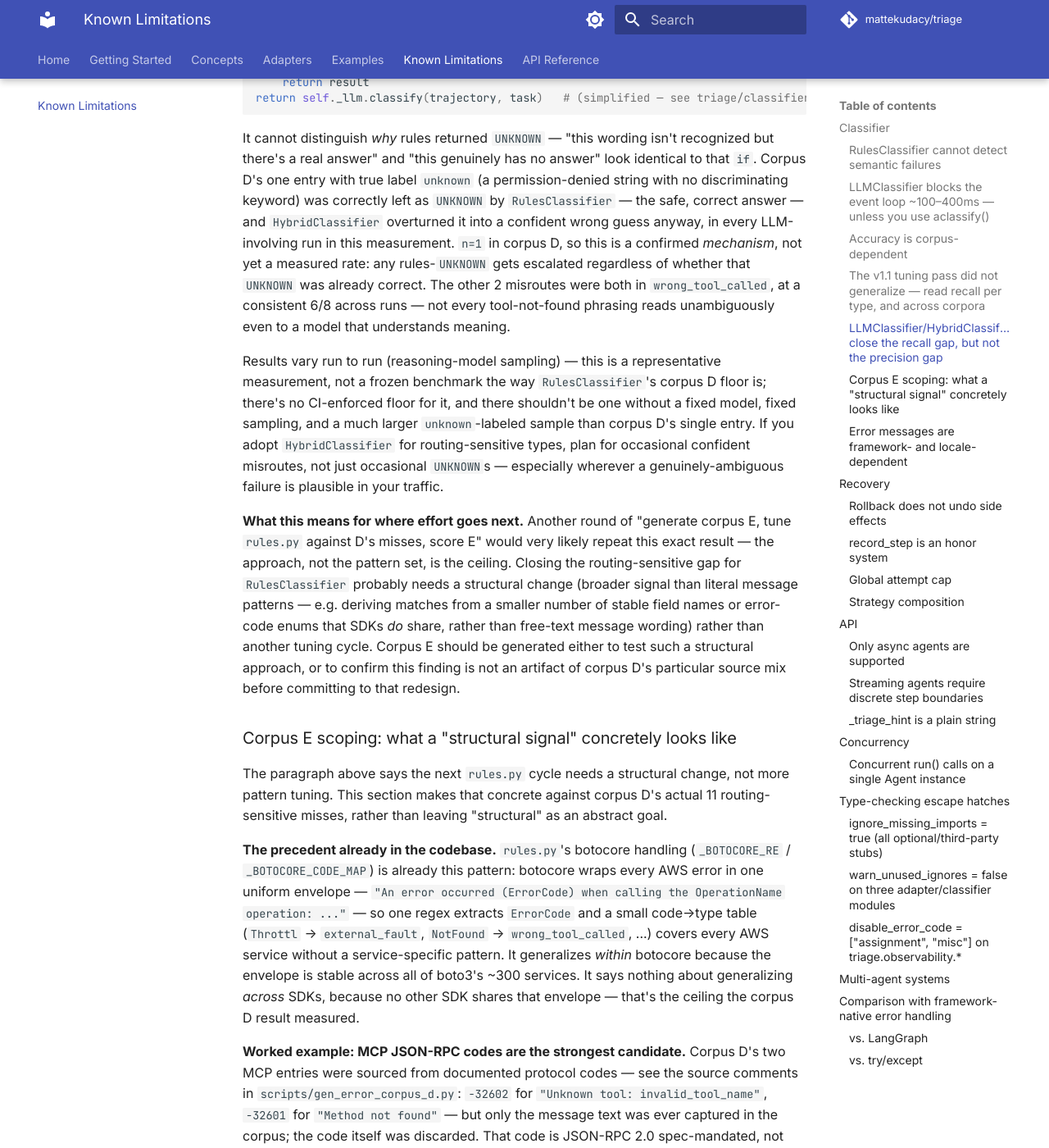
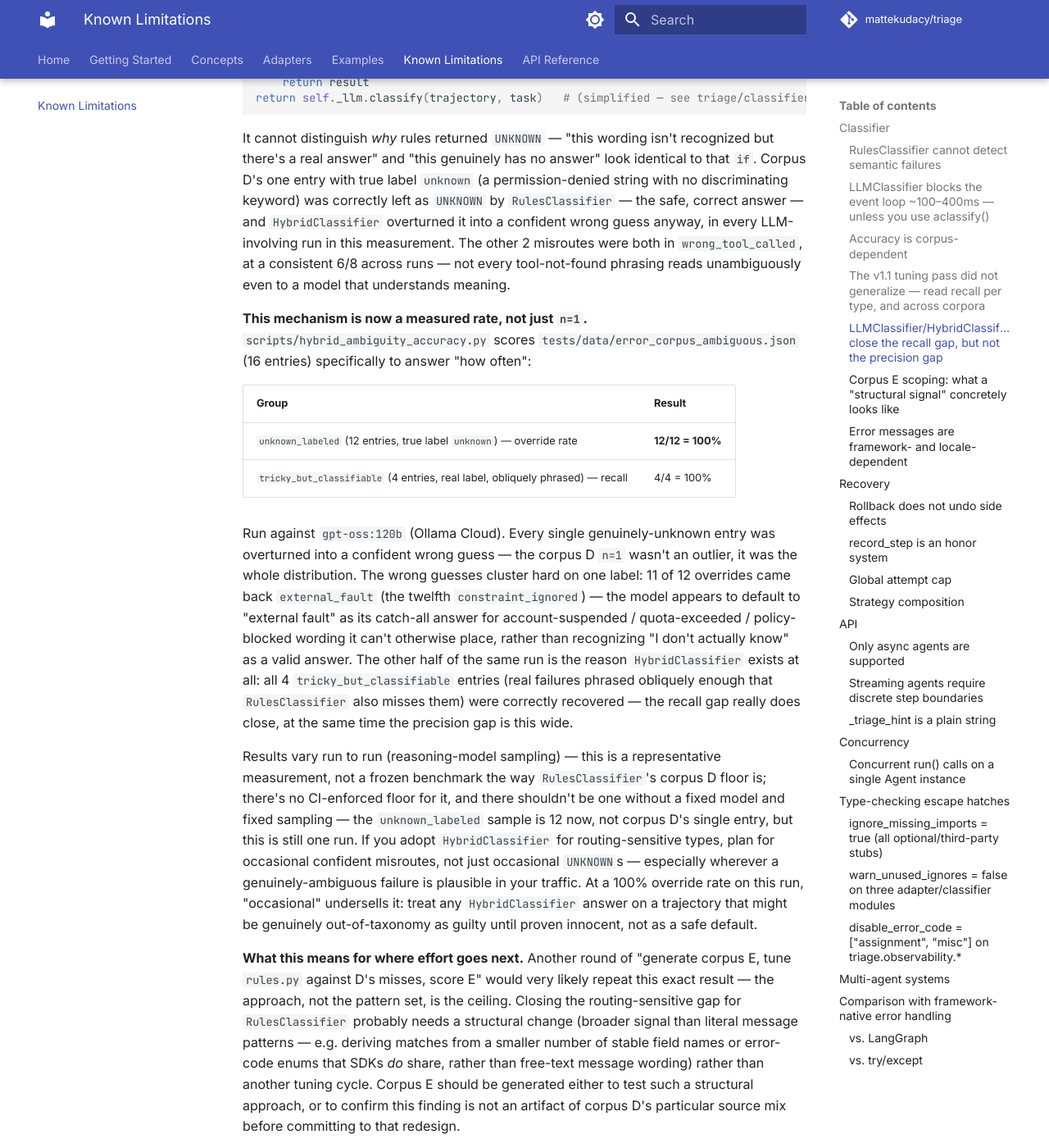
Before and after one commit to mattekudacy/triage, an MkDocs documentation site: the page built from docs/known-limitations.md, in a window 1280 px wide and 1400 px high, scrolled down 4022 px. Shown: the whole window at 82% size. Built offline with MkDocs 1.6.1 and Material for MkDocs 9.7.7, drawn with Linux system fonts in a browser that asks for light colours; comment, search, counter and statistics services are not loaded.

Commit message:
docs: record hybrid_ambiguity_accuracy.py's first real measurement — 100% override rate
scripts/hybrid_ambiguity_accuracy.py run against gpt-oss:120b (Ollama Cloud):
unknown_labeled override rate 12/12 (100%), tricky_but_classifiable recall
4/4 (100%). The known-limitations.md n=1 anecdote is now a measured rate,
and it's worse than the anecdote suggested — every genuinely-unknown entry
got overturned, clustering on external_fault as a default guess. Updates
known-limitations.md's precision-gap section and ROADMAP.md's Feature
completeness / SystemOneClassifier sections to reflect both measurements
and raise the confidence-gated-fallback fix in priority accordingly.

Co-Authored-By: Claude Sonnet 5 <noreply@anthropic.com>
Claude-Session: https://claude.ai/code/session_01M4WNEkbnKSx9mTg5Q1jX39

```diff
--- a/docs/known-limitations.md
+++ b/docs/known-limitations.md
@@ -132,18 +132,38 @@ there's a real answer" and "this genuinely has no answer" look identical to that
 D's one entry with true label `unknown` (a permission-denied string with no discriminating
 keyword) was correctly left as `UNKNOWN` by `RulesClassifier` — the safe, correct answer —
 and `HybridClassifier` overturned it into a confident wrong guess anyway, in every LLM-involving
-run in this measurement. `n=1` in corpus D, so this is a confirmed *mechanism*, not yet a
-measured rate: any rules-`UNKNOWN` gets escalated regardless of whether that `UNKNOWN` was
-already correct. The other 2 misroutes were both in `wrong_tool_called`, at a consistent 6/8
-across runs — not every tool-not-found phrasing reads unambiguously even to a model that
+run in this measurement. The other 2 misroutes were both in `wrong_tool_called`, at a consistent
+6/8 across runs — not every tool-not-found phrasing reads unambiguously even to a model that
 understands meaning.
+
+**This mechanism is now a measured rate, not just `n=1`.** `scripts/hybrid_ambiguity_accuracy.py`
+scores `tests/data/error_corpus_ambiguous.json` (16 entries) specifically to answer "how often":
+
+| Group | Result |
+|---|---|
+| `unknown_labeled` (12 entries, true label `unknown`) — override rate | **12/12 = 100%** |
+| `tricky_but_classifiable` (4 entries, real label, obliquely phrased) — recall | 4/4 = 100% |
+
+Run against `gpt-oss:120b` (Ollama Cloud). Every single genuinely-unknown entry was overturned
+into a confident wrong guess — the corpus D `n=1` wasn't an outlier, it was the whole
+distribution. The wrong guesses cluster hard on one label: 11 of 12 overrides came back
+`external_fault` (the twelfth `constraint_ignored`) — the model appears to default to
+"external fault" as its catch-all answer for account-suspended / quota-exceeded /
+policy-blocked wording it can't otherwise place, rather than recognizing "I don't actually
+know" as a valid answer. The other half of the same run is the reason `HybridClassifier`
+exists at all: all 4 `tricky_but_classifiable` entries (real failures phrased obliquely enough
+that `RulesClassifier` also misses them) were correctly recovered — the recall gap really does
+close, at the same time the precision gap is this wide.
 
 Results vary run to run (reasoning-model sampling) — this is a representative measurement,
 not a frozen benchmark the way `RulesClassifier`'s corpus D floor is; there's no CI-enforced
-floor for it, and there shouldn't be one without a fixed model, fixed sampling, and a much
-larger `unknown`-labeled sample than corpus D's single entry. If you adopt `HybridClassifier`
-for routing-sensitive types, plan for occasional confident misroutes, not just occasional
-`UNKNOWN`s — especially wherever a genuinely-ambiguous failure is plausible in your traffic.
+floor for it, and there shouldn't be one without a fixed model and fixed sampling — the
+`unknown_labeled` sample is 12 now, not corpus D's single entry, but this is still one run.
+If you adopt `HybridClassifier` for routing-sensitive types, plan for occasional confident
+misroutes, not just occasional `UNKNOWN`s — especially wherever a genuinely-ambiguous failure
+is plausible in your traffic. At a 100% override rate on this run, "occasional" undersells it:
+treat any `HybridClassifier` answer on a trajectory that might be genuinely out-of-taxonomy as
+guilty until proven innocent, not as a safe default.
 
 **What this means for where effort goes next.** Another round of "generate corpus E, tune
 `rules.py` against D's misses, score E" would very likely repeat this exact result — the
```
Also changed, not shown: ROADMAP.md (+23 -16 lines).
